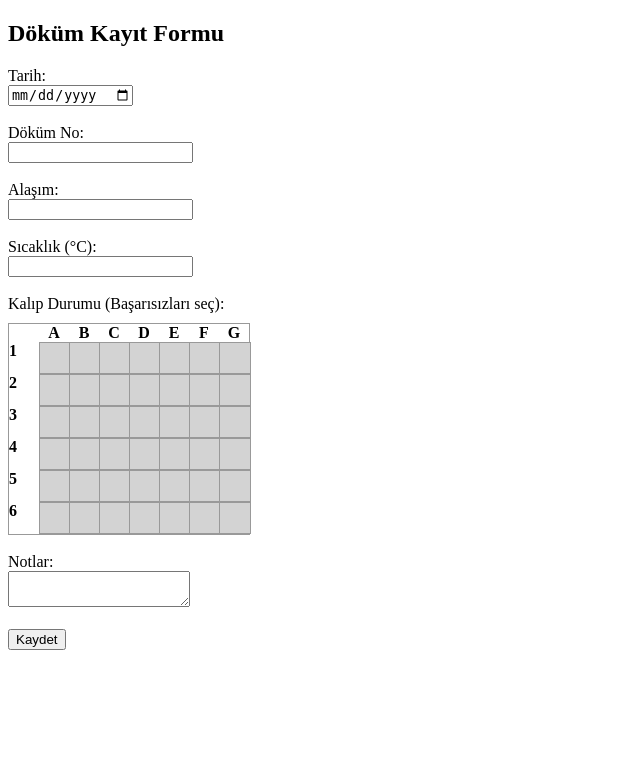
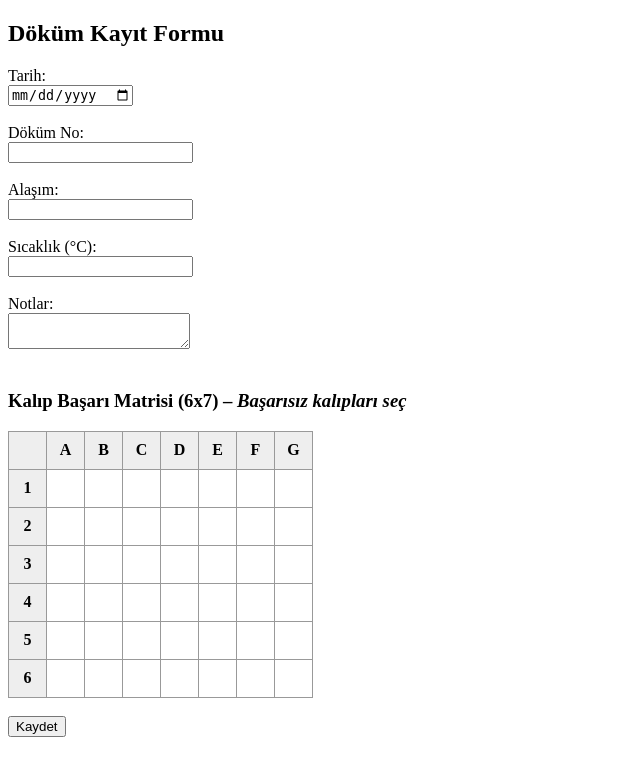
Before and after one commit to eminddmr/dokum_kayit_web, a Flask app: page / in a window 1280 px wide. Shown: the top 776 px of the page, without its empty margins (0-640 px from the left). Run offline with Flask 3, Linux system fonts and the light colour scheme; lists and menus that the app fills with data are empty.

Commit message:
form.html kalıp matrisi ve tarih alanı eklendi

```diff
--- a/templates/form.html
+++ b/templates/form.html
@@ -1,42 +1,25 @@
 <!DOCTYPE html>
 <html>
 <head>
+    <title>Döküm Kayıt Formu</title>
     <meta charset="UTF-8">
-    <title>Döküm Kayıt Formu</title>
     <style>
-        .matrix-container {
-            display: inline-block;
-            border: 1px solid #999;
+        .matrix-table {
+            border-collapse: collapse;
             margin-top: 10px;
         }
-
-        .matrix-labels {
-            display: grid;
-            grid-template-columns: 30px repeat(7, 30px);
+        .matrix-table td, .matrix-table th {
+            border: 1px solid #999;
+            width: 35px;
+            height: 35px;
+            text-align: center;
+            cursor: pointer;
         }
-
-        .matrix-labels div {
-            text-align: center;
-            font-weight: bold;
+        .matrix-table .header {
+            background-color: #eee;
+            cursor: default;
         }
-
-        .matrix {
-            display: grid;
-            grid-template-columns: 30px repeat(7, 30px);
-        }
-
-        .cell {
-            width: 30px;
-            height: 30px;
-            background-color: lightgray;
-            border: 1px solid #999;
-            cursor: pointer;
-            text-align: center;
-            line-height: 30px;
-            font-size: 14px;
-        }
-
-        .fail {
+        .matrix-table .selected {
             background-color: lightcoral;
         }
     </style>
@@ -56,52 +39,47 @@
         <label>Sıcaklık (°C):</label><br>
         <input type="text" name="sicaklik"><br><br>
 
-        <label>Kalıp Durumu (Başarısızları seç):</label><br>
+        <label>Notlar:</label><br>
+        <textarea name="notlar"></textarea><br><br>
 
-        <div class="matrix-container">
-            <div class="matrix-labels">
-                <div></div>
-                <div>A</div><div>B</div><div>C</div><div>D</div><div>E</div><div>F</div><div>G</div>
-            </div>
-            <div class="matrix" id="matrix">
-                {% for i in range(6) %}
-                    <div><strong>{{ i + 1 }}</strong></div>
-                    {% for j in range(7) %}
-                        <div class="cell" onclick="toggleCell(this)" data-label="{{ i + 1 }}{{ 'ABCDEFG'[j] }}"></div>
-                    {% endfor %}
+        <h3>Kalıp Başarı Matrisi (6x7) – <i>Başarısız kalıpları seç</i></h3>
+
+        <table class="matrix-table" id="matrix">
+            <tr>
+                <th class="header"></th>
+                {% for col in ['A','B','C','D','E','F','G'] %}
+                    <th class="header">{{ col }}</th>
                 {% endfor %}
-            </div>
-        </div>
+            </tr>
+            {% for row in range(1,7) %}
+            <tr>
+                <th class="header">{{ row }}</th>
+                {% for col in range(7) %}
+                    <td onclick="toggleCell(this)"></td>
+                {% endfor %}
+            </tr>
+            {% endfor %}
+        </table>
 
         <input type="hidden" name="kalip" id="kalipInput">
 
-        <br><br>
-        <label>Notlar:</label><br>
-        <textarea name="notlar"></textarea><br><br>
-
+        <br>
         <button type="submit">Kaydet</button>
     </form>
 
     <script>
-        const matrix = document.getElementById("matrix");
-        const input = document.getElementById("kalipInput");
-
         function toggleCell(cell) {
-            cell.classList.toggle("fail");
-            updateMatrixInput();
+            if (!cell.classList.contains("header")) {
+                cell.classList.toggle("selected");
+                updateMatrixData();
+            }
         }
 
-        function updateMatrixInput() {
-            const cells = matrix.querySelectorAll(".cell");
-            const failed = Array.from(cells)
-                .filter(cell => cell.classList.contains("fail"))
-                .map(cell => cell.dataset.label);
-
-            const total = cells.length;
-            const failCount = failed.length;
-            const successCount = total - failCount;
-
-            input.value = `Başarılı: ${successCount}/${total} | Başarısız: ${failCount} | Hatalı Kalıplar: ${failed.join(", ")}`;
+        function updateMatrixData() {
+            const table = document.getElementById("matrix");
+            const cells = table.querySelectorAll("td");
+            const values = Array.from(cells).map(cell => cell.classList.contains("selected") ? "1" : "0");
+            document.getElementById("kalipInput").value = values.join(",");
         }
     </script>
 </body>
```
